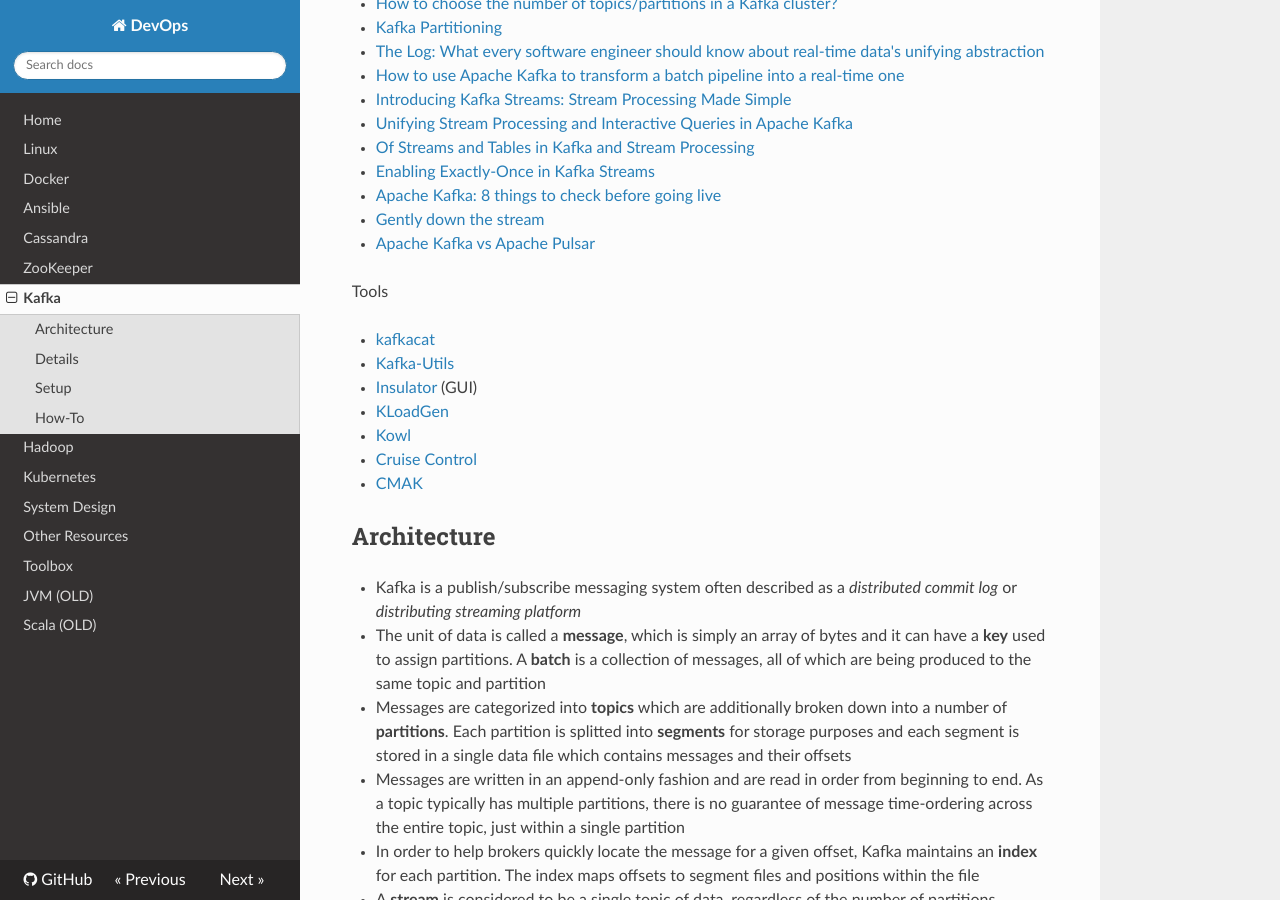
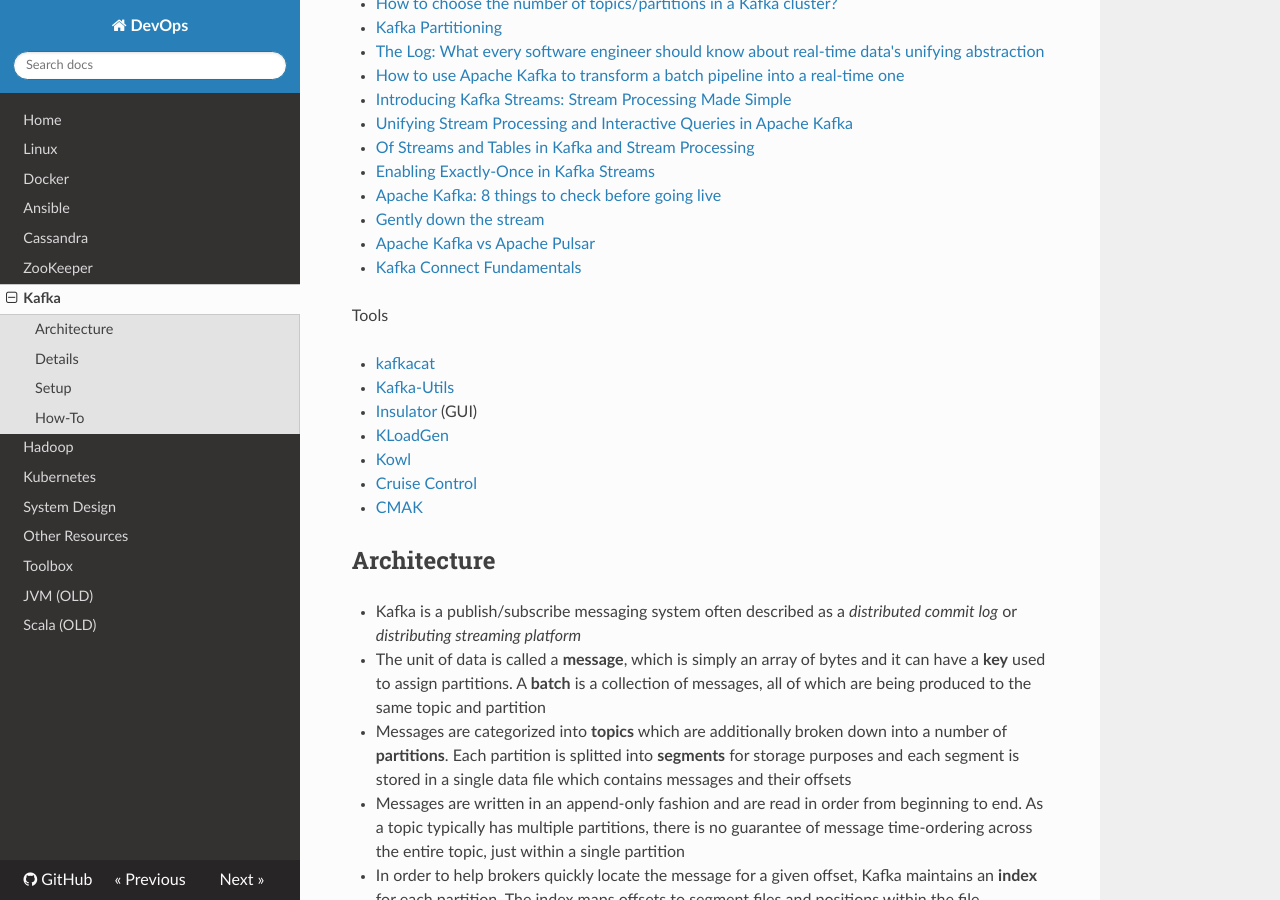
Before and after one commit to niqdev/devops, an MkDocs documentation site: the page built from docs/kafka.md, in a window 1280 px wide and 900 px high, scrolled down 624 px. Built offline with MkDocs 1.6.1, drawn with Linux system fonts in a browser that asks for light colours; nearby versions of some CDN libraries.

Commit message:
update docs

```diff
--- a/docs/kafka.md
+++ b/docs/kafka.md
@@ -51,6 +51,8 @@ Articles
 * [Gently down the stream](https://www.gentlydownthe.stream)
 
 * [Apache Kafka vs Apache Pulsar](https://digitalis.io/blog/kafka/apache-kafka-vs-apache-pulsar)
+
+* [Kafka Connect Fundamentals](https://www.confluent.io/blog/kafka-connect-tutorial)
 
 Tools
 
```
